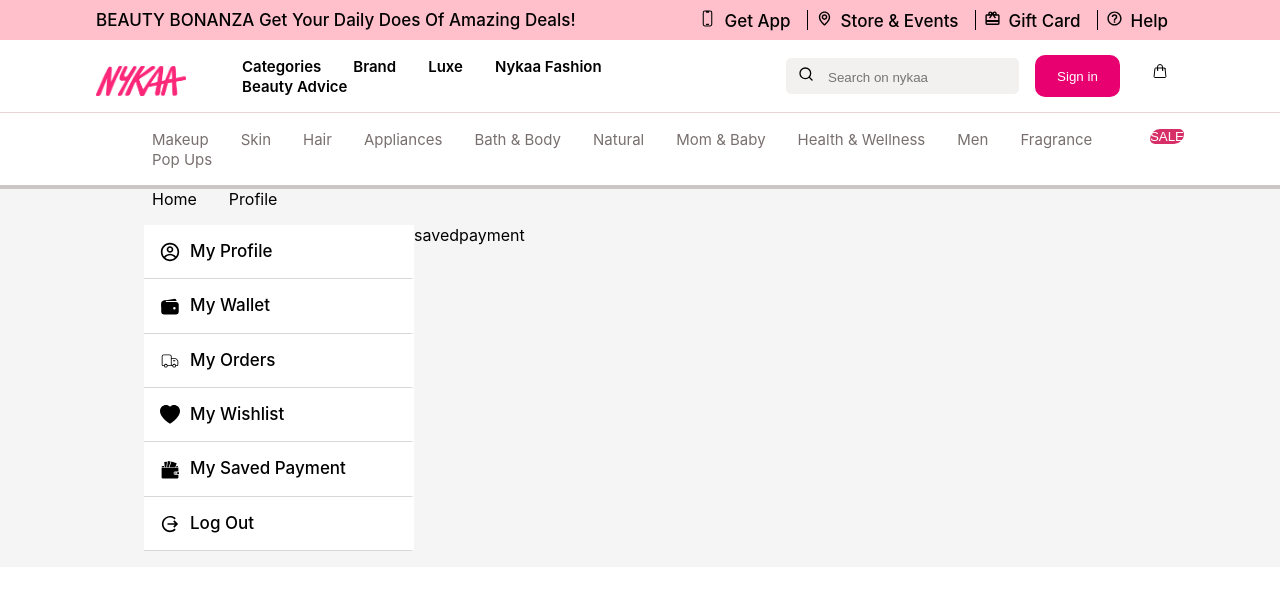
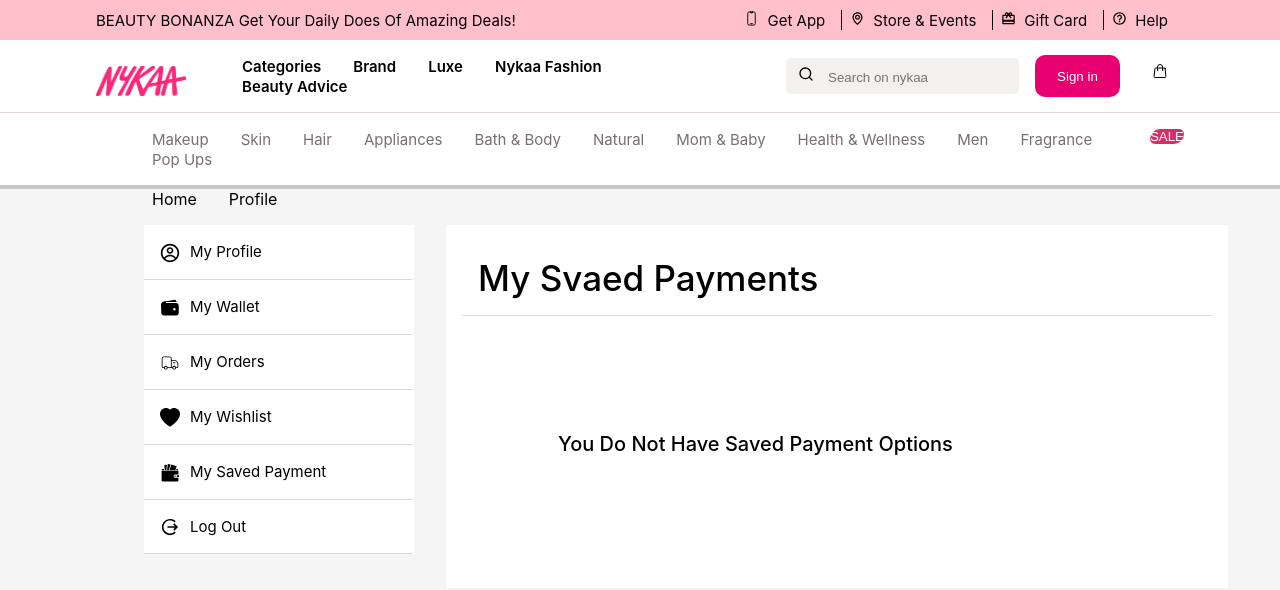
Before and after one commit to jishnunpp/nykaa, a React (Create React App) app: page /Profile/savedpayment in a window 1280 px wide. Shown: the top 590 px of the page. Built offline with nearby package versions, Linux system fonts and the light colour scheme.

Commit message:
wishlist added

```diff
--- a/src/components/Profile_data/saved_payment/Savedpayment.js
+++ b/src/components/Profile_data/saved_payment/Savedpayment.js
@@ -1,9 +1,15 @@
 import React from 'react'
+import './savedpayment.css'
 
 const Savedpayment = () => {
   return (
-    <div>
-        savedpayment
+    <div className='savedpayment'>
+        <div  className='savedpayment-heading'>
+          <h2>My Svaed Payments</h2>
+        </div>
+        <div  className='savedpayment-details'>
+          <h3>You Do Not Have Saved Payment Options</h3>
+        </div>
 
     </div>
   )
--- a/src/components/Profile_data/saved_payment/savedpayment.css
+++ b/src/components/Profile_data/saved_payment/savedpayment.css
@@ -0,0 +1,21 @@
+.savedpayment{
+    background-color: white;
+    margin:0 2rem;
+    padding: 1rem;
+    margin-top: 0;
+    width:750px ;
+}
+.savedpayment-heading{
+    border-bottom: 1px solid gainsboro;
+}
+.savedpayment-heading h2{
+    font-size: 35px;
+    font-weight: 500;
+    margin: 0;
+    padding: 1rem;
+   }
+.savedpayment-details h3{
+    font-size: 20px;
+    font-weight: 500;
+    padding: 6rem;
+}
--- a/src/components/Profile_data/wishlist/Wishlist.js
+++ b/src/components/Profile_data/wishlist/Wishlist.js
@@ -1,11 +1,63 @@
-import React from 'react'
+import React from "react";
+import "./wishlist.css";
 
 const Wishlist = () => {
   return (
-    <div>
-      <h1>wishlist</h1>
+    <div className="wishlist">
+      <div className="wishlist-heading">
+        <h2>
+          My Wishlist<span className="wishlist-count">(6)</span>
+        </h2>
+      </div>
+      <div className="wishlist_card-section">
+      {CardData.map((d) => (
+          <div className="wishlist_card">
+            <div className="wishlist_image_card">
+              <img src={d.img} alt={d.offer} />
+            </div>
+            <div className="wishlist_card-text">
+              <h2>{d.offer}</h2>
+              <p>{d.text}</p>
+            </div>
+          </div>
+      ))}
+      </div>
     </div>
-  )
-}
+  );
+};
 
-export default Wishlist
+export default Wishlist;
+
+
+const CardData = [
+  {
+    img: "https://images-static.nykaa.com/creatives/1d165ab6-82db-41a9-84ba-e8c84c58effa/default.jpg?tr=w-400,cm-pad_resize",
+    offer: "Upto 50% Off+",
+    text: "Win Existing Prices!",
+  },
+  {
+    img: "https://images-static.nykaa.com/creatives/17828710-cadb-416f-8582-1850d44e1815/default.jpg?tr=w-400,cm-pad_resize",
+    offer: "Flat 5% Off ",
+    text: "On Entire Range",
+  },
+  {
+    img: "https://images-static.nykaa.com/creatives/983a1d7e-ee41-498c-bcd2-0a4016cf106b/default.jpg?tr=w-400,cm-pad_resize" ,
+    offer: "Upto 30% Off ",
+    text: "Additional 10% Off 0n 1299",
+  },
+  {
+    img: "https://images-static.nykaa.com/creatives/0733ecfb-133a-4e8b-86ca-34e932b0e1b1/default.jpg?tr=w-400,cm-pad_resize" ,
+    offer: "Upto 35% Off ",
+    text: "On Makeup Bestsellers",
+  },
+  {
+    img: "https://images-static.nykaa.com/creatives/766c059d-e681-47bf-8b7c-966f8295cf61/default.jpg?tr=w-400,cm-pad_resize",
+    offer: "Upto 30% Off ",
+    text: "Gift On Purchase",
+  },
+   {
+    img:"https://images-static.nykaa.com/creatives/16964a02-96f6-40d0-a40b-bf8891c4d0cf/default.jpg?tr=w-400,cm-pad_resize",
+    offer: "Upto 30% Off ",
+    text: "Gift On Purchase",
+  },
+];
--- a/src/components/Profile_data/wishlist/wishlist.css
+++ b/src/components/Profile_data/wishlist/wishlist.css
@@ -0,0 +1,34 @@
+.wishlist{
+    background-color: white;
+    margin:0 2rem;
+    padding: 1rem;
+    margin-top: 0;
+    width:750px ;
+}
+.wishlist-heading{
+ border-bottom: 1px solid gainsboro;
+}
+.wishlist-heading h2{
+ font-size: 35px;
+ font-weight: 500;
+ margin: 0;
+ padding: 1rem;
+}
+.wishlist-count{
+    color: rgb(232, 0, 113);
+    padding-left: 1rem;
+}
+.wishlist_card-section{
+    display: flex;
+    flex-wrap: wrap;
+}
+.wishlist_card{
+    padding: 0rem;
+    margin: 2rem;
+    border: 1px solid gainsboro;
+}
+.wishlist_image_card img {
+ width: 180px;
+ height: 200px;
+
+}
--- a/src/components/sidebar/sidebar.css
+++ b/src/components/sidebar/sidebar.css
@@ -22,8 +22,8 @@
 }
 a{
    color: black;
-    font-size: 17px;
-    font-weight: 500;
+    font-size: 15px;
+    font-weight: 400;
     text-decoration: none;
 }
 a:hover{
--- a/src/container/profile/Profile.js
+++ b/src/container/profile/Profile.js
@@ -3,6 +3,8 @@
 import Sidebar from "../../components/sidebar/Sidebar";
 import { Outlet } from "react-router-dom";
 import Header from "../header/Header";
+
+
 
 const Profile = () => {
   return (
```
